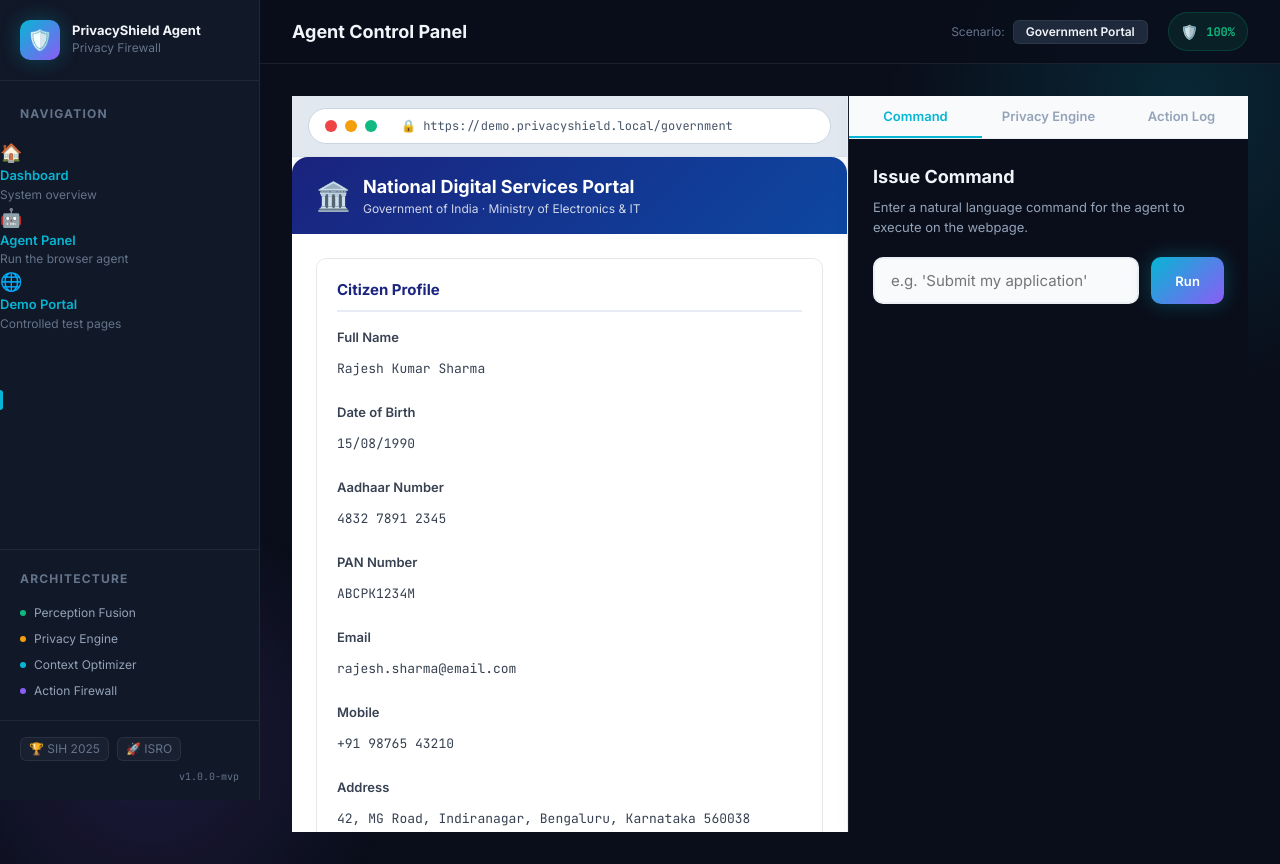
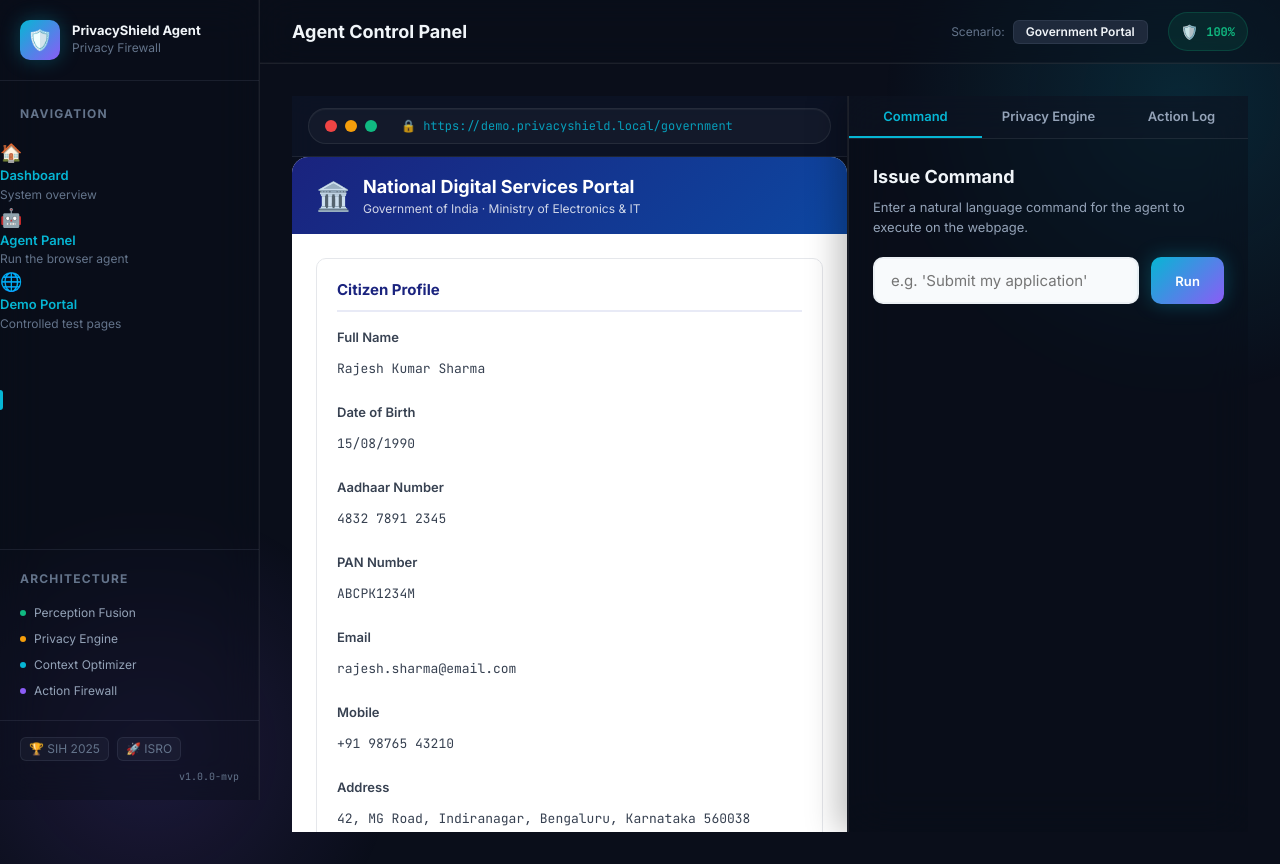
Before and after one commit to nocaptbsm/ppb, a Next.js app: page /agent in a window 1280 px wide. Built offline with nearby package versions, Linux system fonts and the light colour scheme.

Commit message:
Convert Web agent portal and Chrome Extension to premium space-dark glassmorphism theme

```diff
--- a/app/agent/page.js
+++ b/app/agent/page.js
@@ -37,7 +37,7 @@
           display: flex;
           height: calc(100vh - 64px); /* Subtract header height */
           width: 100%;
-          background: var(--color-bg-primary);
+          background: transparent;
           overflow: hidden;
         }
 
@@ -45,24 +45,27 @@
           flex: 1 1 60%;
           display: flex;
           flex-direction: column;
-          border-right: 1px solid var(--color-border);
-          background: #f8fafc;
+          border-right: 1px solid rgba(255, 255, 255, 0.08);
+          background: rgba(15, 23, 42, 0.25);
+          backdrop-filter: blur(12px);
+          -webkit-backdrop-filter: blur(12px);
         }
 
         .workspace-header {
           padding: var(--space-3) var(--space-4);
-          background: #e2e8f0;
-          border-bottom: 1px solid var(--color-border);
+          background: rgba(15, 23, 42, 0.45);
+          border-bottom: 1px solid rgba(255, 255, 255, 0.08);
         }
 
         .browser-chrome {
           display: flex;
           align-items: center;
           gap: var(--space-2);
-          background: #ffffff;
+          background: rgba(255, 255, 255, 0.03);
           padding: var(--space-2) var(--space-4);
           border-radius: var(--radius-full);
-          border: 1px solid #cbd5e1;
+          border: 1px solid rgba(255, 255, 255, 0.08);
+          box-shadow: inset 0 1px 1px rgba(255, 255, 255, 0.05);
         }
 
         .dot {
@@ -77,9 +80,10 @@
         .address-bar {
           margin-left: var(--space-4);
           font-size: var(--text-xs);
-          color: #475569;
+          color: var(--color-accent-primary);
           font-family: var(--font-mono);
           flex: 1;
+          opacity: 0.85;
         }
 
         .workspace-content {
@@ -94,9 +98,11 @@
           max-width: 600px;
           display: flex;
           flex-direction: column;
-          background: var(--color-bg-primary);
-          border-left: 1px solid var(--color-border);
-          box-shadow: -4px 0 15px rgba(0,0,0,0.02);
+          background: rgba(10, 14, 26, 0.45);
+          backdrop-filter: blur(20px);
+          -webkit-backdrop-filter: blur(20px);
+          border-left: 1px solid rgba(255, 255, 255, 0.08);
+          box-shadow: -10px 0 30px rgba(0,0,0,0.25);
           z-index: 10;
         }
 
--- a/app/globals.css
+++ b/app/globals.css
@@ -227,12 +227,15 @@
   top: 0;
   left: 0;
   height: 100vh;
-  background: var(--color-bg-secondary);
-  border-right: 1px solid var(--color-border);
+  background: rgba(10, 14, 26, 0.45);
+  backdrop-filter: blur(20px);
+  -webkit-backdrop-filter: blur(20px);
+  border-right: 1px solid rgba(255, 255, 255, 0.08);
   z-index: var(--z-sticky);
   display: flex;
   flex-direction: column;
   overflow-y: auto;
+  box-shadow: inset -1px 0 0 rgba(255, 255, 255, 0.03);
 }
 
 .app-main {
@@ -245,16 +248,17 @@
 
 .app-header {
   height: var(--header-height);
-  background: rgba(10, 14, 26, 0.85);
-  backdrop-filter: blur(16px);
-  -webkit-backdrop-filter: blur(16px);
-  border-bottom: 1px solid var(--color-border);
+  background: rgba(10, 14, 26, 0.45);
+  backdrop-filter: blur(20px);
+  -webkit-backdrop-filter: blur(20px);
+  border-bottom: 1px solid rgba(255, 255, 255, 0.08);
   display: flex;
   align-items: center;
   padding: 0 var(--space-8);
   position: sticky;
   top: 0;
   z-index: var(--z-sticky);
+  box-shadow: inset 0 -1px 0 rgba(255, 255, 255, 0.03);
 }
 
 .app-content {
--- a/components/agent/AgentControlPanel.js
+++ b/components/agent/AgentControlPanel.js
@@ -286,8 +286,8 @@
         }
         .panel-tabs {
           display: flex;
-          border-bottom: 1px solid var(--color-border);
-          background: #f8fafc;
+          border-bottom: 1px solid rgba(255, 255, 255, 0.08);
+          background: rgba(15, 23, 42, 0.35);
         }
         .tab-btn {
           flex: 1;
@@ -303,7 +303,7 @@
         }
         .tab-btn:hover {
           color: var(--color-text-primary);
-          background: rgba(0,0,0,0.02);
+          background: rgba(255, 255, 255, 0.03);
         }
         .tab-btn.active {
           color: var(--color-accent-primary);
--- a/extension/popup.html
+++ b/extension/popup.html
@@ -6,16 +6,16 @@
   <title>PrivacyShield Browser Agent</title>
   <style>
     :root {
-      --color-bg-primary: #0b0f19;
-      --color-bg-secondary: #131929;
-      --color-border: #1e293b;
-      --color-text-primary: #f8fafc;
+      --color-bg-primary: #0a0e1a;
+      --color-bg-secondary: rgba(255, 255, 255, 0.03);
+      --color-border: rgba(255, 255, 255, 0.08);
+      --color-text-primary: #f1f5f9;
       --color-text-secondary: #94a3b8;
       --color-accent-primary: #06b6d4;
-      --color-accent-secondary: #ec4899;
+      --color-accent-secondary: #8b5cf6;
       --color-success: #10b981;
       --color-blocked: #ef4444;
-      --font-family: -apple-system, BlinkMacSystemFont, "Segoe UI", Roboto, Helvetica, Arial, sans-serif;
+      --font-family: -apple-system, BlinkMacSystemFont, "Inter", "Segoe UI", Roboto, sans-serif;
     }
 
     * {
@@ -26,13 +26,17 @@
 
     body {
       width: 420px;
-      background: var(--color-bg-primary);
+      background: linear-gradient(135deg, rgba(13, 17, 30, 0.95) 0%, rgba(20, 27, 46, 0.95) 100%);
+      backdrop-filter: blur(20px);
+      -webkit-backdrop-filter: blur(20px);
       color: var(--color-text-primary);
       font-family: var(--font-family);
       font-size: 13px;
       line-height: 1.5;
       padding: 16px;
       overflow-x: hidden;
+      border: 1px solid rgba(255, 255, 255, 0.08);
+      box-shadow: 0 8px 32px 0 rgba(0, 0, 0, 0.4), inset 0 1px 1px rgba(255, 255, 255, 0.05);
     }
 
     /* Header */
@@ -53,6 +57,10 @@
       font-size: 15px;
       font-weight: 700;
       letter-spacing: -0.02em;
+      background: linear-gradient(135deg, #06b6d4 0%, #8b5cf6 100%);
+      -webkit-background-clip: text;
+      -webkit-text-fill-color: transparent;
+      background-clip: text;
     }
     .header-title span {
       font-size: 10px;
@@ -70,36 +78,45 @@
     }
     .command-input {
       flex: 1;
-      background: var(--color-bg-secondary);
+      background: rgba(15, 23, 42, 0.4);
       border: 1px solid var(--color-border);
-      border-radius: 6px;
+      border-radius: 8px;
       color: var(--color-text-primary);
       padding: 8px 12px;
       font-size: 12px;
       outline: none;
-      transition: border-color 0.2s;
+      transition: all 0.2s;
+      box-shadow: inset 0 1px 2px rgba(0, 0, 0, 0.3);
     }
     .command-input:focus {
       border-color: var(--color-accent-primary);
+      box-shadow: 0 0 0 3px rgba(6, 182, 212, 0.15), inset 0 1px 2px rgba(0, 0, 0, 0.3);
     }
     .run-btn {
-      background: var(--color-accent-primary);
+      background: linear-gradient(135deg, #06b6d4 0%, #8b5cf6 100%);
       border: none;
       color: #ffffff;
       padding: 8px 16px;
-      border-radius: 6px;
+      border-radius: 8px;
       font-weight: 600;
       cursor: pointer;
       font-size: 12px;
-      transition: opacity 0.2s;
+      transition: all 0.2s;
+      box-shadow: 0 0 15px rgba(6, 182, 212, 0.2);
     }
     .run-btn:hover {
-      opacity: 0.9;
+      transform: translateY(-1px);
+      box-shadow: 0 0 25px rgba(6, 182, 212, 0.4);
+    }
+    .run-btn:active {
+      transform: translateY(0);
     }
     .run-btn:disabled {
       background: var(--color-border);
       color: var(--color-text-secondary);
       cursor: not-allowed;
+      box-shadow: none;
+      transform: none;
     }
 
     /* Status Banner */
@@ -107,13 +124,15 @@
       display: none;
       align-items: center;
       gap: 8px;
-      background: rgba(6, 182, 212, 0.05);
-      border: 1px solid rgba(6, 182, 212, 0.2);
-      border-radius: 6px;
+      background: rgba(6, 182, 212, 0.08);
+      border: 1px solid rgba(6, 182, 212, 0.25);
+      border-radius: 8px;
       padding: 10px 12px;
       color: var(--color-accent-primary);
       margin-bottom: 16px;
       font-weight: 600;
+      backdrop-filter: blur(8px);
+      -webkit-backdrop-filter: blur(8px);
     }
     .spinner {
       width: 14px;
@@ -128,13 +147,16 @@
     /* Blocked Banner */
     .blocked-banner {
       display: none;
-      background: rgba(239, 68, 68, 0.08);
-      border: 1px solid rgba(239, 68, 68, 0.3);
+      background: rgba(239, 68, 68, 0.1);
+      border: 1px solid rgba(239, 68, 68, 0.35);
       color: var(--color-blocked);
-      border-radius: 6px;
+      border-radius: 8px;
       padding: 10px 12px;
       margin-bottom: 16px;
       font-weight: 600;
+      box-shadow: 0 0 15px rgba(239, 68, 68, 0.15);
+      backdrop-filter: blur(8px);
+      -webkit-backdrop-filter: blur(8px);
     }
 
     /* Tabs */
@@ -142,13 +164,16 @@
       display: flex;
       border-bottom: 1px solid var(--color-border);
       margin-bottom: 16px;
+      background: rgba(255, 255, 255, 0.02);
+      border-radius: 8px 8px 0 0;
+      padding: 2px 2px 0 2px;
     }
     .tab-btn {
       flex: 1;
       background: transparent;
       border: none;
       color: var(--color-text-secondary);
-      padding: 6px 0;
+      padding: 8px 0;
       font-size: 11px;
       font-weight: 600;
       cursor: pointer;
@@ -156,10 +181,17 @@
       outline: none;
       text-transform: uppercase;
       letter-spacing: 0.05em;
+      transition: all 0.2s;
+      border-radius: 6px 6px 0 0;
+    }
+    .tab-btn:hover {
+      color: var(--color-text-primary);
+      background: rgba(255, 255, 255, 0.03);
     }
     .tab-btn.active {
       color: var(--color-accent-primary);
       border-bottom-color: var(--color-accent-primary);
+      background: rgba(255, 255, 255, 0.05);
     }
 
     /* Tab Content */
@@ -178,11 +210,17 @@
       margin-bottom: 16px;
     }
     .metric-card {
-      background: var(--color-bg-secondary);
+      background: rgba(255, 255, 255, 0.03);
       border: 1px solid var(--color-border);
       padding: 10px 8px;
-      border-radius: 6px;
+      border-radius: 8px;
       text-align: center;
+      box-shadow: inset 0 1px 1px rgba(255, 255, 255, 0.05);
+      transition: all 0.2s;
+    }
+    .metric-card:hover {
+      background: rgba(255, 255, 255, 0.05);
+      border-color: rgba(6, 182, 212, 0.2);
     }
     .metric-value {
       font-size: 18px;
@@ -209,9 +247,10 @@
       max-height: 120px;
       overflow-y: auto;
       border: 1px solid var(--color-border);
-      border-radius: 6px;
+      border-radius: 8px;
       padding: 4px;
-      background: var(--color-bg-secondary);
+      background: rgba(0, 0, 0, 0.2);
+      box-shadow: inset 0 2px 4px rgba(0,0,0,0.3);
     }
     .entity-item {
       display: flex;
@@ -219,7 +258,7 @@
       gap: 6px;
       font-size: 10px;
       padding: 4px 8px;
-      border-bottom: 1px solid rgba(255, 255, 255, 0.02);
+      border-bottom: 1px solid rgba(255, 255, 255, 0.03);
     }
     .entity-item:last-child {
       border-bottom: none;
@@ -239,11 +278,16 @@
 
     /* VLM Action Logs */
     .log-item {
-      background: var(--color-bg-secondary);
+      background: rgba(255, 255, 255, 0.03);
       border: 1px solid var(--color-border);
-      border-radius: 6px;
+      border-radius: 8px;
       padding: 10px;
       margin-bottom: 10px;
+      box-shadow: inset 0 1px 1px rgba(255, 255, 255, 0.05);
+      transition: all 0.2s;
+    }
+    .log-item:hover {
+      background: rgba(255, 255, 255, 0.05);
     }
     .log-header {
       display: flex;
@@ -265,13 +309,14 @@
       font-family: monospace;
     }
     .action-badge {
-      background: rgba(6, 182, 212, 0.1);
+      background: rgba(6, 182, 212, 0.15);
       color: var(--color-accent-primary);
       padding: 1px 6px;
       border-radius: 4px;
       font-size: 9px;
       text-transform: uppercase;
       font-weight: 700;
+      border: 1px solid rgba(6, 182, 212, 0.25);
     }
     .log-reason {
       font-size: 11px;
```
